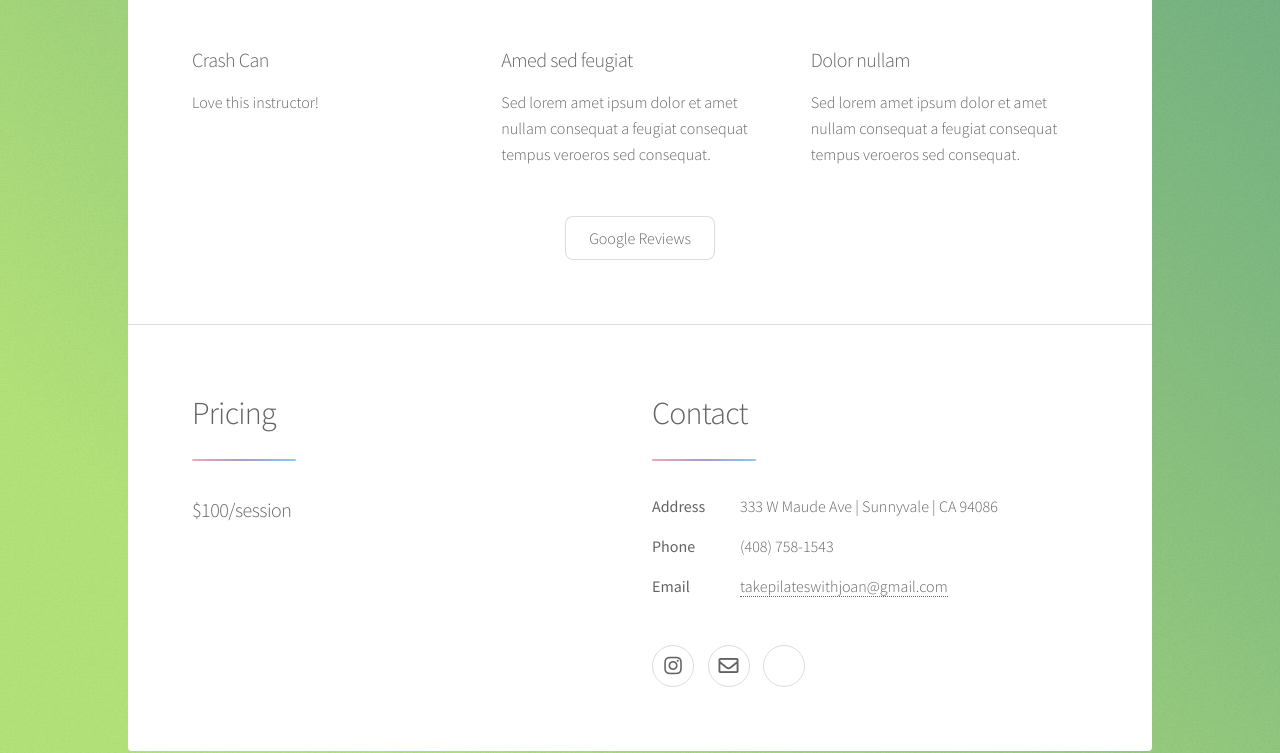
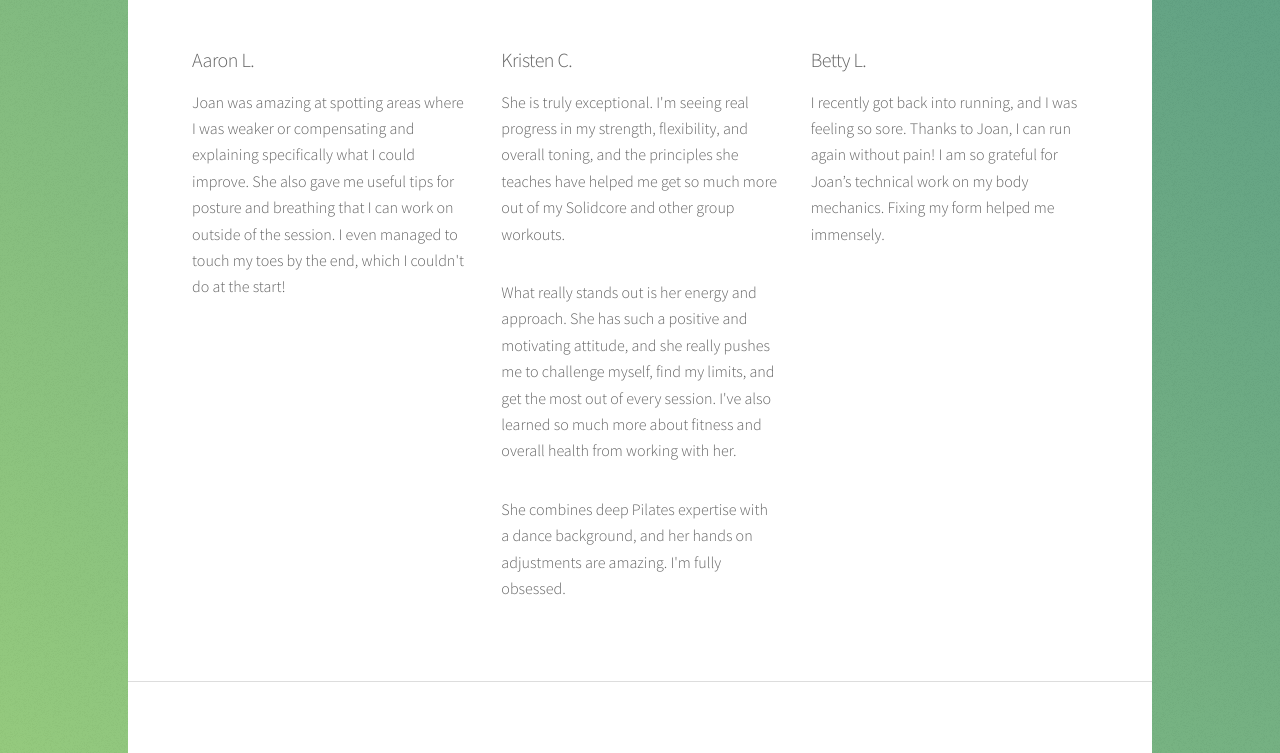
Before and after one commit to postureperfectpilates/home, a plain HTML site: page index.html in a window 1280 px wide. Shown: the part 1569-2322 px from the top of the page. Drawn offline with Linux system fonts and the light colour scheme.

Commit message:
Final initial draft

```diff
--- a/index.html
+++ b/index.html
@@ -30,7 +30,8 @@
 							<li><a href="#approach">Approach</a></li>
 							<li><a href="#intro" class="active">About Joan</a></li>
 							<li><a href="#first">Reviews</a></li>
-							<li><a href="#get_started">Get Started</a></li>
+							<li><a href="#pricing">Pricing</a></li>
+							<li><a href="#contact">Contact</a></li>
 						</ul>
 					</nav>
 
@@ -80,65 +81,75 @@ She brings this education into every session, helping clients understand their b
 								<ul class="features">
 									<li>
 										<!-- <div class="spotlight">
-											<span class="icon major style3 image"><img src="images/Cal1.jpg" alt="" /></span>
+											<span class="icon major style3 image"><img src="images/Cal2.jpg" alt="" /></span>
 										</div> -->
-										<h3>Crash Can</h3>
-										<p>Love this instructor!</p>
+										<h3>Aaron L.</h3>
+										<p>Joan was amazing at spotting areas where I was weaker or compensating and explaining specifically what I could improve. She also gave me useful tips for posture and breathing that I can work on outside of the session.
+											I even managed to touch my toes by the end, which I couldn't do at the start!</p>
 										</li>
 									<li>
 										<!-- <div class="spotlight">
-											<span class="icon major style3 image"><img src="images/Cal2.jpg" alt="" /></span>
+											<span class="icon major style3 image"><img src="images/Cal1.jpg" alt="" /></span>
 										</div> -->
-										<h3>Amed sed feugiat</h3>
-										<p>Sed lorem amet ipsum dolor et amet nullam consequat a feugiat consequat tempus veroeros sed consequat.</p>
+										<h3>Kristen C.</h3>
+										<p>She is truly exceptional. I'm seeing real progress in my strength, flexibility, and overall toning, and the principles she teaches have helped me get so much more out of my Solidcore and other group workouts.
+										</p>
+										<p>
+What really stands out is her energy and approach. She has such a positive and motivating attitude, and she really pushes me to challenge myself, find my limits, and get the most out of every session. I've also learned so much more about fitness and overall health from working with her.
+<p>
+She combines deep Pilates expertise with a dance background, and her hands on adjustments are amazing.
+
+I'm fully obsessed.</p>
 									</li>
 									<li>
 										<!-- <div class="spotlight">
 											<span class="icon major style3 image"><img src="images/Cal3.jpg" alt="" /></span>
 										</div> -->
-										<h3>Dolor nullam</h3>
-										<p>Sed lorem amet ipsum dolor et amet nullam consequat a feugiat consequat tempus veroeros sed consequat.</p>
+										<h3>Betty L.</h3>
+										<p>I recently got back into running, and I was feeling so sore. Thanks to Joan, I can run again without pain! I am so grateful for Joan’s technical work on my body mechanics. Fixing my form helped me immensely.</p>
 									</li>
 								</ul>
 
-								<footer class="major">
+								<!-- <footer class="major">
 									<ul class="actions special">
 										<li><a href="generic.html" class="button">Google Reviews</a></li>
 									</ul>
-								</footer>
+								</footer> -->
 							</section>
 
 
 						<!-- Get Started -->
-							<section id="get_started" class="main special">
-								<div class="row">
-									<header class="column major no-bottom-margin">
-										<div class="no-bottom-margin">
-											<h2 class="left-align no-bottom-margin">Pricing</h2>
+							<section id="pricing" class="main special">
+									<header class="major no-bottom-margin">
+										<div style="position: relative; width: 100%; height: 0; padding-top: 148.1481%;
+ padding-bottom: 0; box-shadow: 0 2px 8px 0 rgba(63,69,81,0.16); margin-top: 1.6em; margin-bottom: 0.9em; overflow: hidden;
+ border-radius: 8px; will-change: transform;">
+  <iframe loading="lazy" style="position: absolute; width: 100%; height: 100%; top: 0; left: 0; border: none; padding: 0;margin: 0;"
+    src="https://www.canva.com/design/DAHYzmKkFAk/GG1M4eGIzhoKylsKcVgAfg/view?embed" allowfullscreen="allowfullscreen" allow="fullscreen">
+  </iframe>
 </div>
-										<p>$100/session</p>
+<a href="https:&#x2F;&#x2F;www.canva.com&#x2F;design&#x2F;DAHYzmKkFAk&#x2F;GG1M4eGIzhoKylsKcVgAfg&#x2F;view?utm_content=DAHYzmKkFAk&amp;utm_campaign=designshare&amp;utm_medium=embeds&amp;utm_source=link" target="_blank" rel="noopener"></a>
 									</header>
-									<header class="column major no-bottom-margin">
-										<div class="no-bottom-margin">
-											<h2 class="left-align no-bottom-margin">Contact</h2>
-										</div>
+
+
+							</section>
+							<section id="contact" class="main special">
+								<header class="major no-bottom-margin">
+									<h2>Contact</h2>
 									<dl class="alt">
 										<dt>Address</dt>
-											<dd>333 W Maude Ave | Sunnyvale | CA 94086</dd>
+										<dd>333 W Maude Ave STE 112 | Sunnyvale | CA 94086</dd>
 										<dt>Phone</dt>
 										<dd>(408) 758-1543</dd>
 										<dt>Email</dt>
 										<dd><a href="mailto:takepilateswithjoan@gmail.com">takepilateswithjoan@gmail.com</a></dd>
 									</dl>
 									<ul class="icons">
-											<!-- <li><a href="#" class="icon brands fa-twitter alt"><span class="label">Twitter</span></a></li>
-											<li><a href="#" class="icon brands fa-facebook-f alt"><span class="label">Facebook</span></a></li> -->
 										<li><a href="https://www.instagram.com/pilateswithjoan/" class="icon brands fa-instagram alt"><span class="label">Instagram</span></a></li>
 										<li><a href="mailto:takepilateswithjoan@gmail.com" class="icon fa-envelope alt"><span class="label">Email</span></a></li>
-											<li><a href="tel:+4087581543" class="icon fa-solid fa-phone alt"><span class="label">Phone</span></a></li>
+										<li><a href="tel:+4087581543" class="fas fa-phone"><span class="label"></span></a></li>
 									</ul>
 								</header>
-								</div>
 							</section>
 					</div>
 
```
Lines whose indentation alone changed are shown as unchanged.
